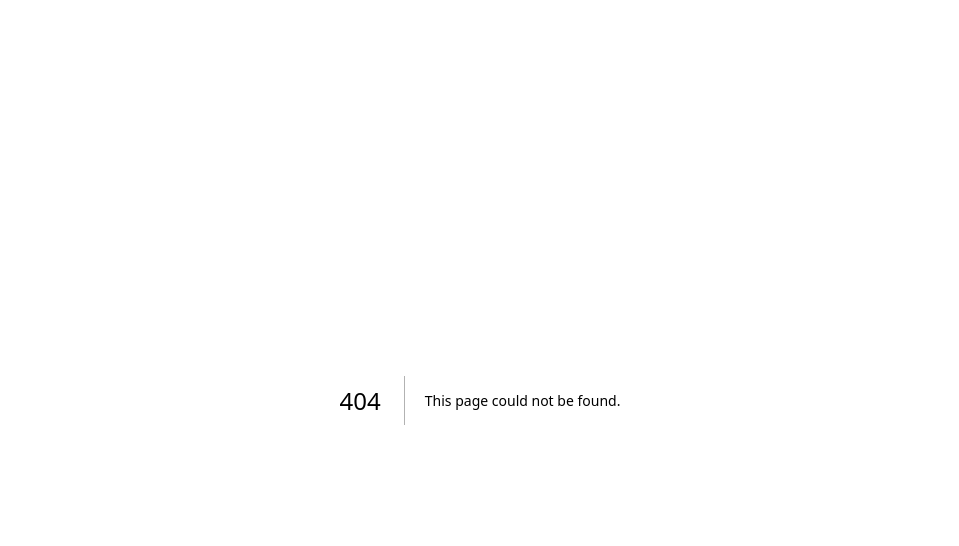
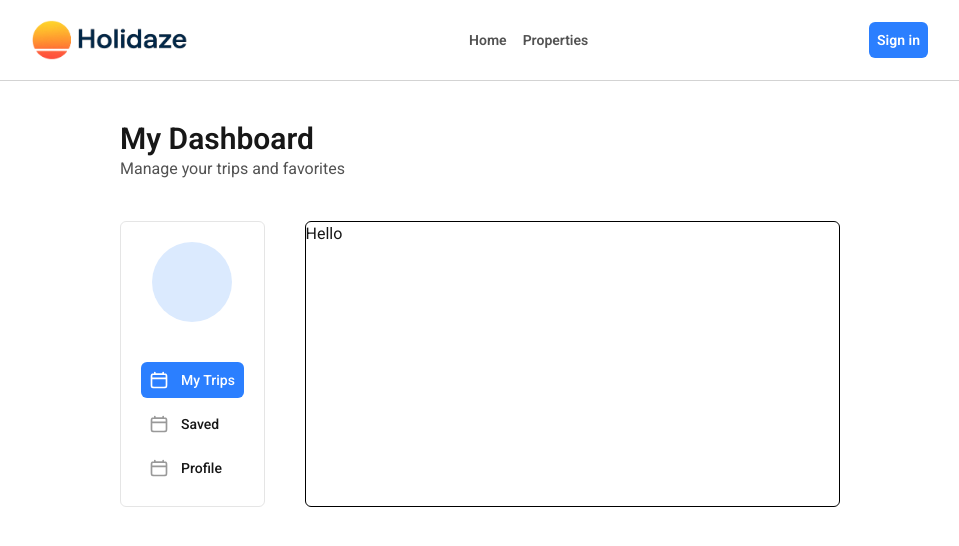
Before and after one commit to danielekeberg/Holidaze, a Next.js app: page /profile/1 in a window 1280 px wide. Before the commit this address had no page. Shown: the top 546 px of the page, without its empty margins (160-1119 px from the left). Built offline with nearby package versions, Linux system fonts and the light colour scheme; no server answers.

Commit message:
Create profile/page.tsx

```diff
--- /dev/null
+++ b/app/profile/[username]/page.tsx
@@ -0,0 +1,13 @@
+import Header from "@/app/components/Header";
+import Dashboard from "@/app/components/Dashboard";
+
+export default function Home() {
+  return (
+    <>
+      <Header />
+      <div className="flex flex-col mx-70">
+        <Dashboard />
+      </div>
+    </>
+  );
+}
```
